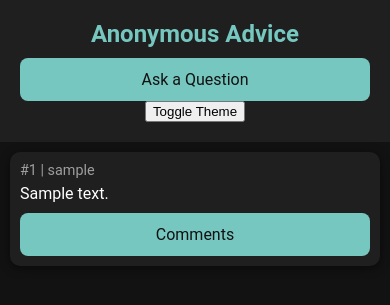
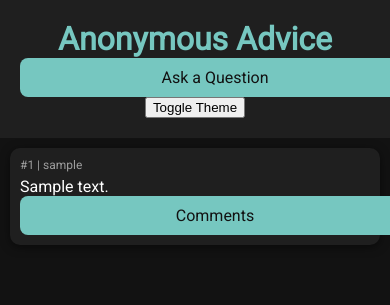
Before and after one commit to LaFG95/Ano, a Flask app: page / in a window 390 px wide. Shown: the top 305 px of the page. Run offline with Flask 3, Linux system fonts and the light colour scheme; a database or web service that is not in the repository returns one stand-in record (values such as "Sample title"); some libraries are stand-ins or nearby versions.

Commit message:
Update home.html

```diff
--- a/templates/home.html
+++ b/templates/home.html
@@ -3,90 +3,12 @@
 <head>
 <meta charset="UTF-8">
 <title>Anonymous Advice</title>
+<link href="https://fonts.googleapis.com/css2?family=Roboto&display=swap" rel="stylesheet">
 <link rel="stylesheet" href="{{ url_for('static', filename='style.css') }}">
 <style>
+/* Дополнительные локальные стили, если нужно */
 body {
-    font-family: 'Roboto', sans-serif;
-    background-color: #121212;
-    color: #e0e0e0;
-    margin: 0;
-    padding: 0;
     transition: background 0.3s, color 0.3s;
-}
-
-/* Светлая тема */
-body.light {
-    background-color: #f5f5f5;
-    color: #121212;
-}
-
-header {
-    background: #1f1f1f;
-    padding: 20px;
-    text-align: center;
-    transition: background 0.3s;
-}
-body.light header {
-    background: #e0e0e0;
-}
-
-header h1 {
-    margin: 0;
-    color: #76c7c0;
-    font-size: 2rem;
-}
-
-main {
-    padding: 20px;
-    max-width: 800px;
-    margin: auto;
-}
-
-.question {
-    background: #1f1f1f;
-    padding: 15px;
-    margin-bottom: 15px;
-    border-radius: 10px;
-    box-shadow: 0 2px 10px rgba(0,0,0,0.5);
-    transition: background 0.3s, color 0.3s;
-}
-body.light .question {
-    background: #ffffff;
-    color: #121212;
-}
-
-.question span {
-    color: #9e9e9e;
-    font-size: 0.9em;
-}
-
-a.button {
-    display: inline-block;
-    padding: 10px 20px;
-    background: #76c7c0;
-    color: #121212;
-    text-decoration: none;
-    border-radius: 8px;
-    margin-top: 10px;
-    transition: background 0.2s, transform 0.2s;
-}
-a.button:hover {
-    background: #4fa09a;
-    transform: scale(1.05);
-}
-
-/* --- Адаптивность --- */
-@media (max-width: 600px) {
-    header h1 { font-size: 1.5rem; }
-    main { padding: 10px; }
-    .question { padding: 10px; }
-    a.button {
-        display: block;
-        width: 100%;
-        text-align: center;
-        margin-top: 10px;
-        padding: 12px 0;
-    }
 }
 
 /* Плавающее уведомление (toast) */
@@ -102,15 +24,16 @@ a.button:hover {
     opacity: 0;
     pointer-events: none;
     transition: opacity 0.5s;
+    z-index: 1000;
 }
 #toast.show { opacity: 1; }
 </style>
 </head>
 <body>
 <header>
-<h1>Anonymous Advice</h1>
-<a class="button" href="/ask">Ask a Question</a>
-<button id="themeToggle" class="button">Toggle Theme</button>
+    <h1>Anonymous Advice</h1>
+    <a class="button" href="/ask">Ask a Question</a>
+    <button id="themeToggle" class="button">Toggle Theme</button>
 </header>
 
 <main>
@@ -134,9 +57,7 @@ a.button:hover {
 // Применяем сохранённую тему сразу
 (function(){
     const theme = localStorage.getItem("theme");
-    if(theme === "light"){
-        document.body.classList.add("light");
-    }
+    if(theme === "light") document.body.classList.add("light");
 })();
 
 // Переключатель темы
@@ -147,7 +68,7 @@ btn.addEventListener("click", () => {
     localStorage.setItem("theme", current);
 });
 
-// Функция для показа toast
+// Показ toast
 function showToast(message){
     const toast = document.getElementById("toast");
     toast.textContent = message;
@@ -155,7 +76,7 @@ function showToast(message){
     setTimeout(() => toast.classList.remove("show"), 2000);
 }
 
-// Пример: если есть query ?added=1, показать уведомление
+// Toast при добавлении вопроса
 const params = new URLSearchParams(window.location.search);
 if(params.get("added") === "1") showToast("Question added!");
 </script>
```
